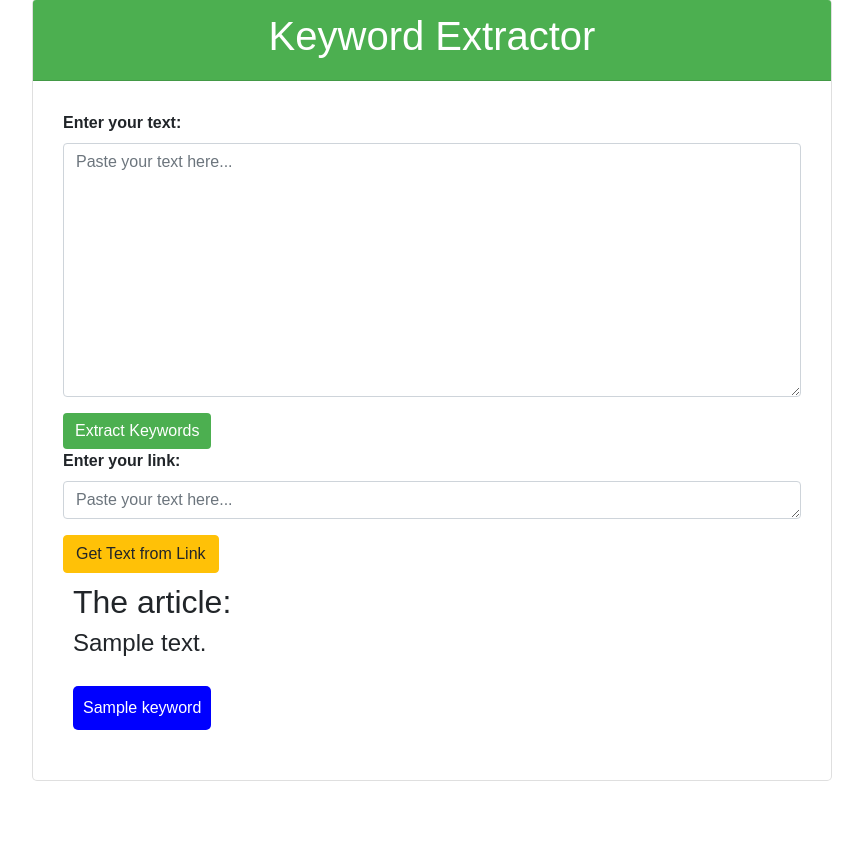
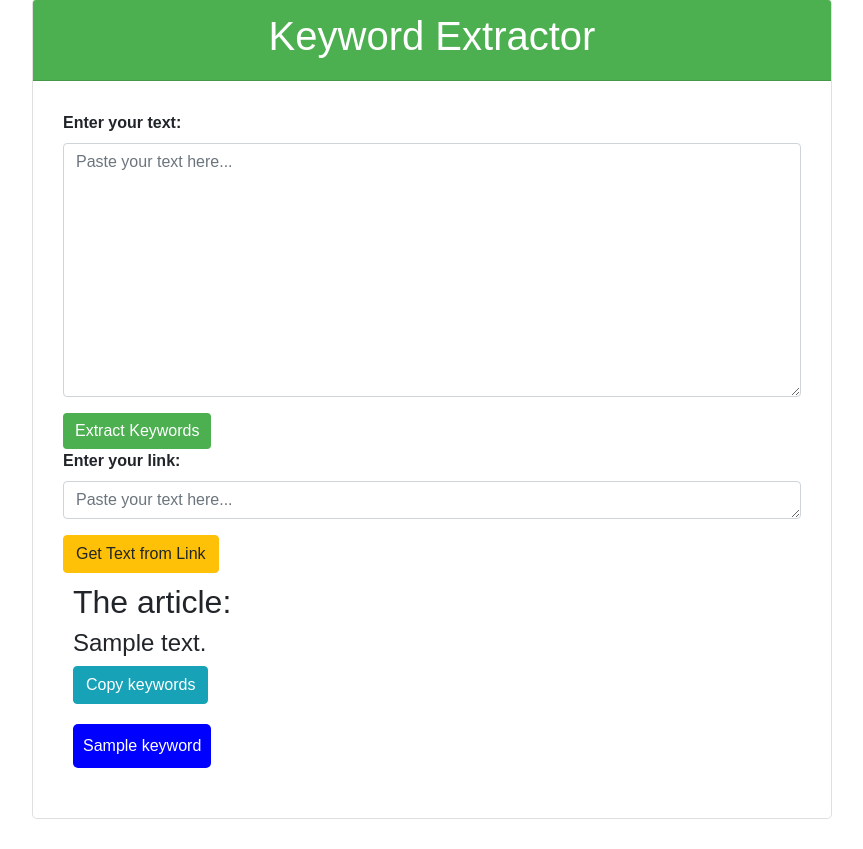
Before and after one commit to soumyajit1729/SDU_Keyword, a Flask app: template templates/home.html in a window 1280 px wide. Shown: the part 31-880 px from the top of the page, without its empty margins (208-1071 px from the left). Before the commit the page ends 812 px from the top, so only its background shows below. Run offline with Flask 2, Linux system fonts and the light colour scheme; the template is opened without the code that fills it: most values are stand-ins (such as "Sample title", 1, 10 or a date in 2020); some libraries are stand-ins or nearby versions.

Commit message:
script position chamged

```diff
--- a/templates/home.html
+++ b/templates/home.html
@@ -109,7 +109,7 @@
                     <h2>The article:</h2>
                     <h4>{{ text }}</h4>
                     <!-- The button used to copy the text -->
-                    <!-- <button onclick="myFunction()" id="copy" class="btn btn-info">Copy keywords</button> -->
+                    <button onclick="myFunction()" id="copy" class="btn btn-info">Copy keywords</button>
                 </div>
 
                 {% endif %}
```
